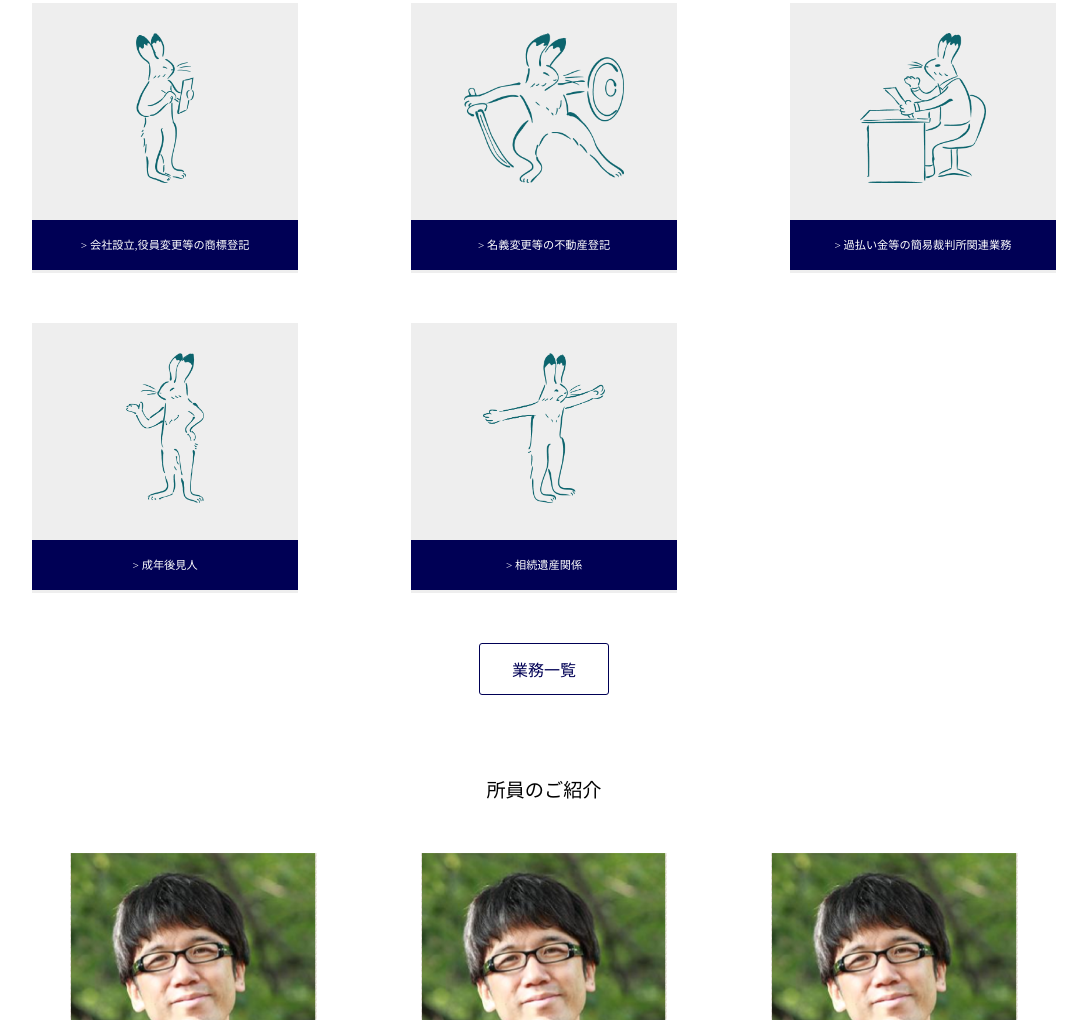
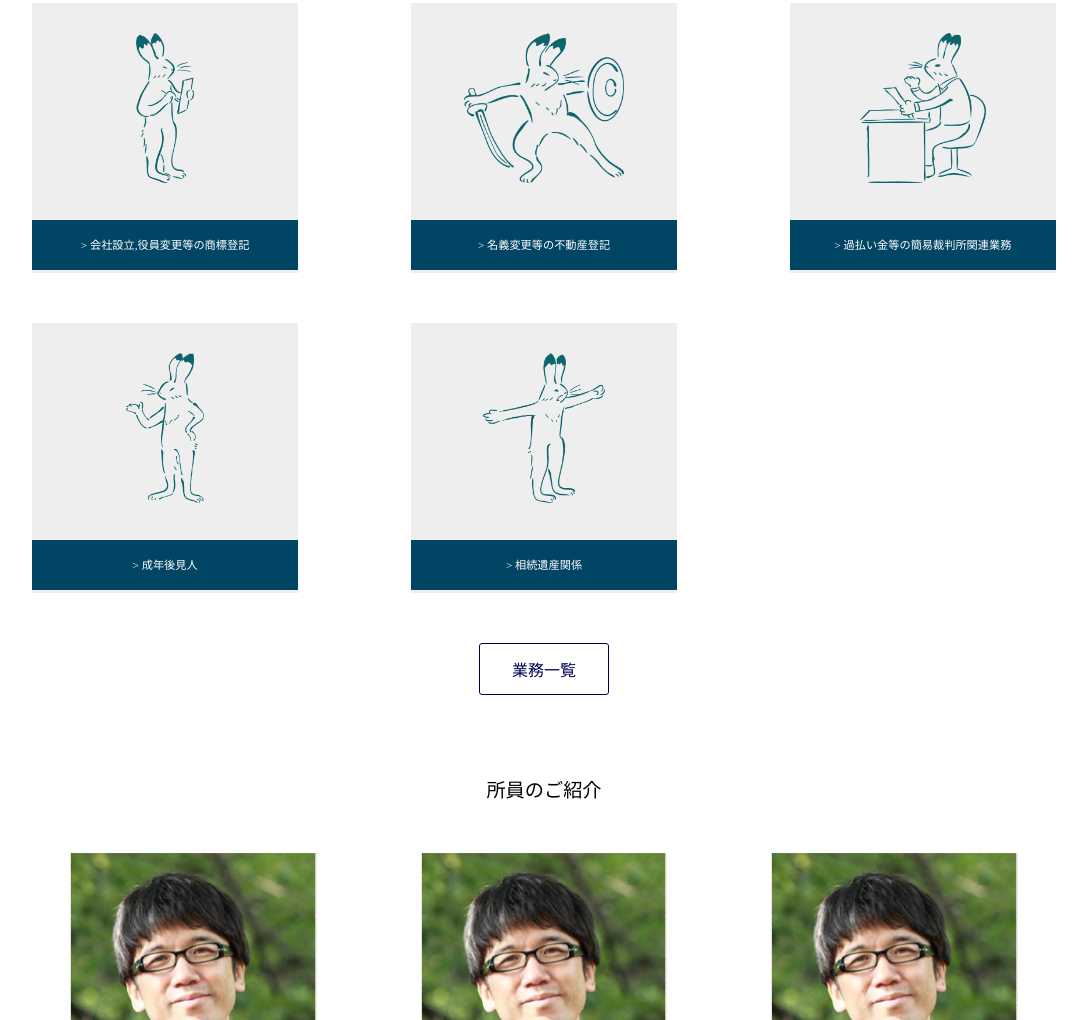
Before and after one commit to Ryosuke310/tashirozimusyo_hp, a plain HTML site: page index.html in a window 1280 px wide. Shown: the part 1194-2214 px from the top of the page, without its empty margins (104-1191 px from the left). Drawn offline with Linux system fonts and the light colour scheme.

Commit message:
change css

```diff
--- a/style.css
+++ b/style.css
@@ -99,7 +99,7 @@ header img{
 .business__content--box--textbox{
     height: 50px;
     margin-top: 33px;
-    background-color: #000055;
+    background-color: #004564;
     color: white;
     font-size: 0.7rem;
     line-height: 50px;
```
